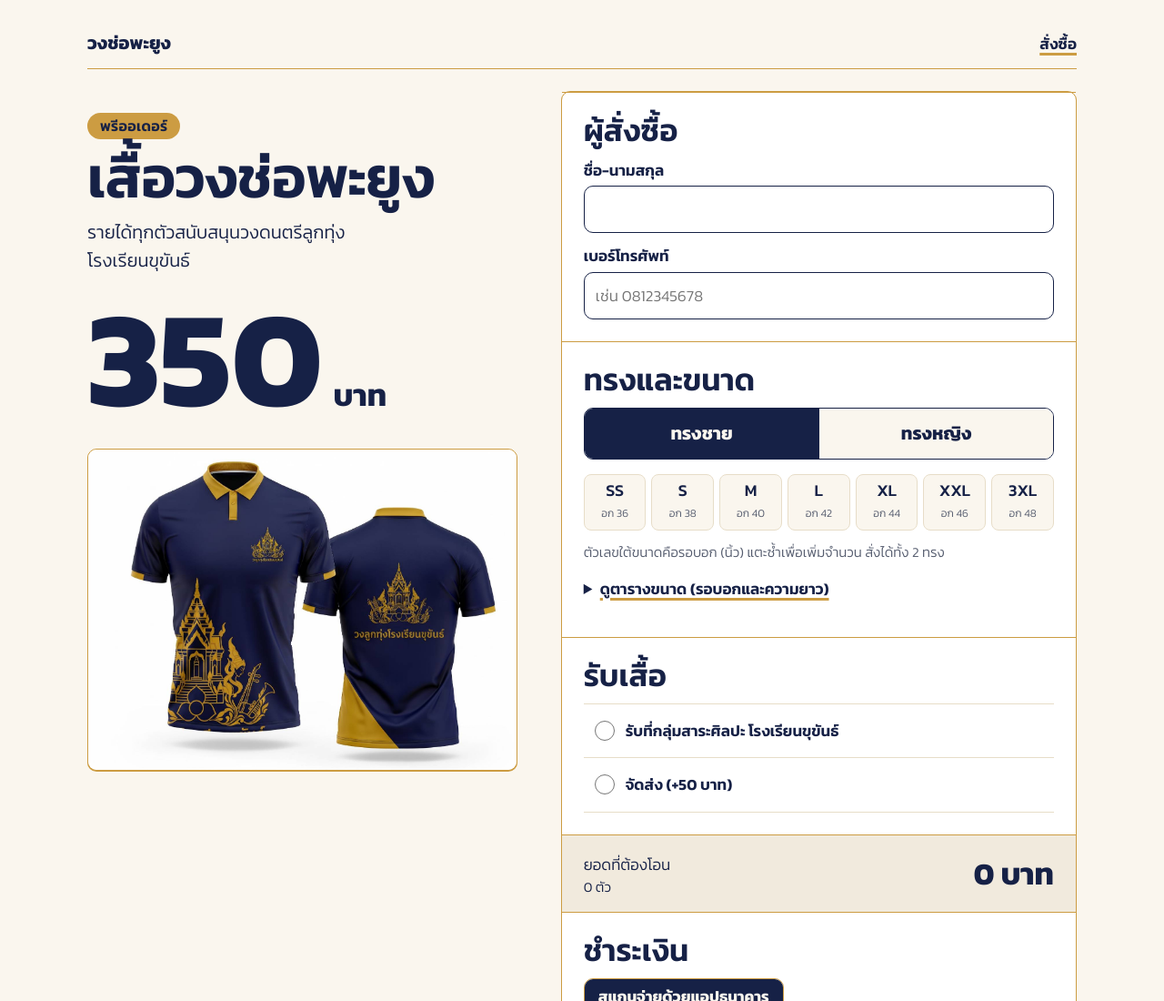
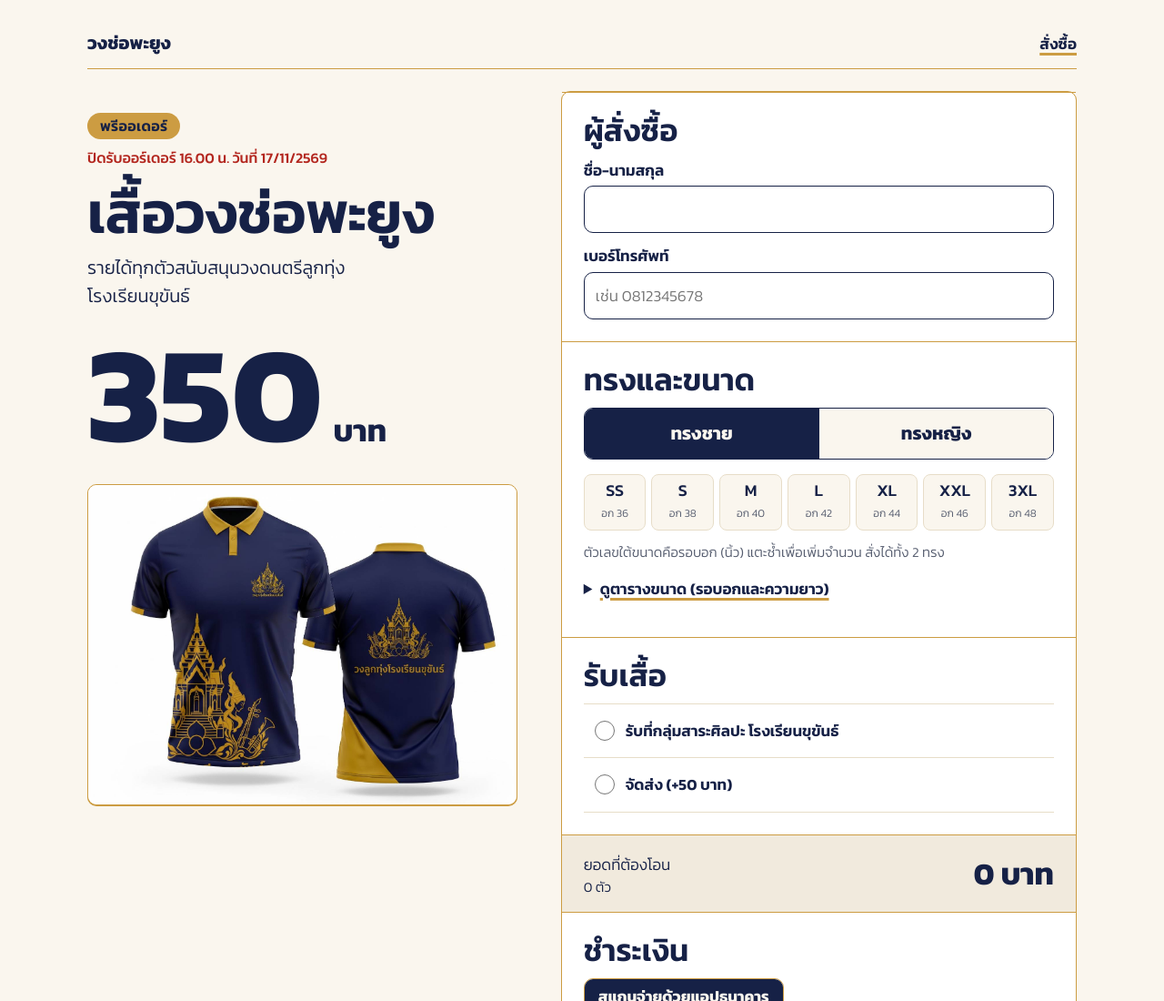
Before and after one commit to chophayung/chophayung.github.io, a plain HTML site: page index.html in a window 1280 px wide. Shown: the top 1100 px of the page at 91% size. Drawn offline with nearby package versions, Linux system fonts and the light colour scheme.

Commit message:
Add deadline notice for preorder closing
Added a deadline span to indicate order closing time.

```diff
--- a/index.html
+++ b/index.html
@@ -137,6 +137,8 @@ h1,h2,.price{font-weight:700}
 .wait{display:none;margin-top:var(--space-3);text-align:center;color:var(--color-muted)}
 
 /* qa fixes */
+.deadline{display:block;margin:0 0 14px;font-weight:500;font-size:16px;color:#b3261e}
+
 .done.closed::before{content:"";display:none}
 .done.closed h2{margin-bottom:var(--space-3)}
 
@@ -191,7 +193,7 @@ details.chart summary{margin-top:2px}
 <section class="side">
 <div class="hero">
 <div>
-<span class="preorder">พรีออเดอร์</span><h1>เสื้อวงช่อพะยูง</h1>
+<span class="preorder">พรีออเดอร์</span><span class="deadline">ปิดรับออร์เดอร์ 16.00 น. วันที่ 17/11/2569</span><h1>เสื้อวงช่อพะยูง</h1>
 <p>รายได้ทุกตัวสนับสนุนวงดนตรีลูกทุ่ง <span class="nowrap">โรงเรียนขุขันธ์</span></p>
 <div class="price"><b>350</b><span>บาท</span></div>
 </div>
@@ -317,6 +319,6 @@ if(typeof calc==='function')calc();})();
 function shut(){var o=document.getElementById('order');if(!o||o.dataset.closed||o.querySelector('.done'))return;
   var g=document.getElementById('go');if(g&&g.disabled)return;
   o.dataset.closed='1';o.innerHTML='<div class="done closed"><h2>ปิดรับ<span class="nowrap">พรีออเดอร์แล้ว</span></h2><p>ขอบคุณทุกคนที่ร่วมสนับสนุน<span class="nowrap">วงช่อพะยูง</span></p><p class="small">สอบถาม ครูอรอุมา วิสัย โทร 087-955-3025</p></div>';
-  var b=document.querySelector('.preorder');if(b)b.textContent='ปิดรับแล้ว';}
+  var b=document.querySelector('.preorder');if(b)b.textContent='ปิดรับแล้ว';var d=document.querySelector('.deadline');if(d)d.style.display='none';}
 function chk(){if(Date.now()>=END)shut();}chk();setInterval(chk,20000);})();
 </script></body></html>
```
